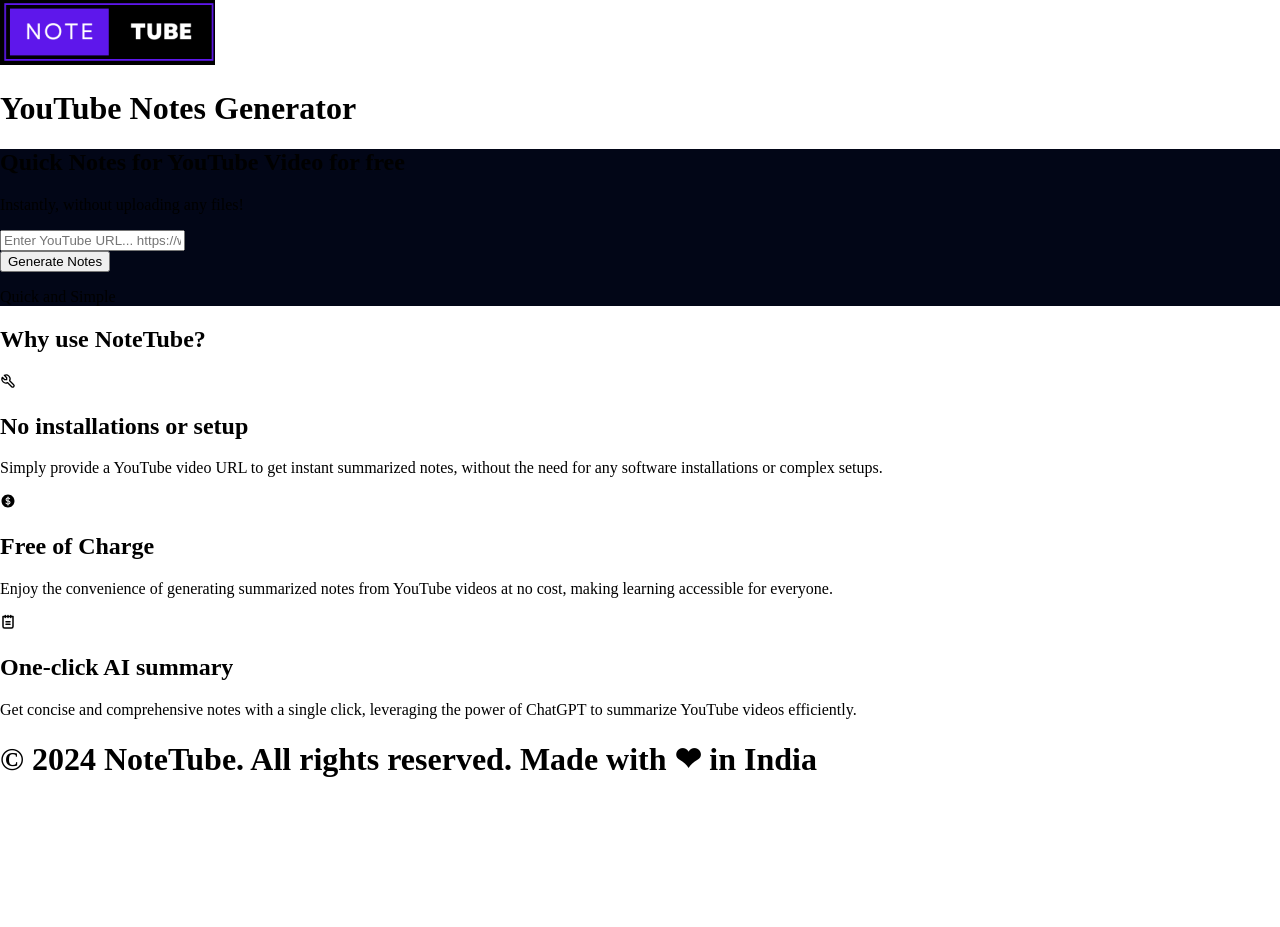
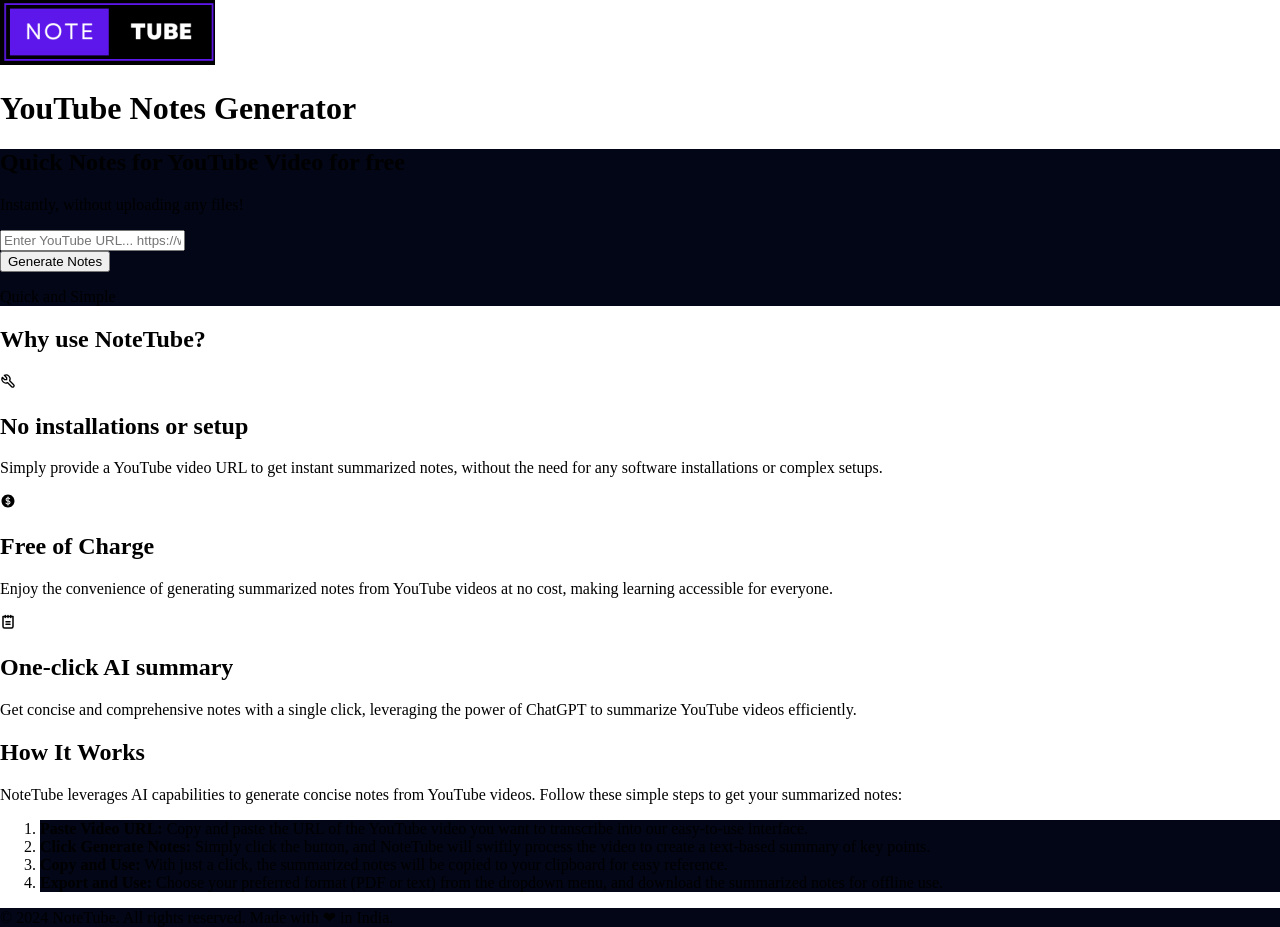
Before and after one commit to Riya267/NoteTUBE, a React (Create React App) app in the folder frontend/: page / in a window 1280 px wide. Before the commit the page ends 800 px from the top, so only its background shows below. Built offline with nearby package versions, Linux system fonts and the light colour scheme.

Commit message:
how it works section ui added

```diff
--- a/frontend/src/app/dashboard.tsx
+++ b/frontend/src/app/dashboard.tsx
@@ -5,11 +5,12 @@
 import FormWrapper from '../components/formWrapper';
 import NotesWrapper from '../components/notesWrapper';
 import CardGrid from '../components/cardGrid';
+import HowItWorks from '../components/howItWorks';
 
 export default function Dashboard() {
   const { data, error, isLoading, invokeNotesApi } = useFetchNotes();
   return (
-    <div className="relative">
+    <div className="relative flex flex-col">
       {isLoading && (
         <div className="fixed inset-0 bg-black bg-opacity-10 backdrop-blur-sm flex justify-center items-center z-50">
           <ActivityIndicator />
@@ -19,6 +20,7 @@
         <>
           <FormWrapper error={error} invokeNotesApi={invokeNotesApi} />
           <CardGrid />
+          <HowItWorks />
         </>
       ) : (
         <NotesWrapper notes={`data.notes`} videoId={`data.videoId`} />
--- a/frontend/src/components/footer.tsx
+++ b/frontend/src/components/footer.tsx
@@ -1,10 +1,11 @@
 export default function Footer() {
   return (
-    <footer className="h-24 w-auto">
-      <div className="lg:max-w-screen-lg mx-auto flex items-center justify-center pt-8 border-t border-slate-600">
-        <h1 className="text-xl lg:text-2xl font-extrabold text-pink-500 tracking-wide text-center">
-          © 2024 NoteTube. All rights reserved. Made with ❤ in India
-        </h1>
+    <footer className="bg-slate-900 h-24 w-full">
+      <div className="container mx-auto flex items-center justify-center h-full border-t border-gray-700">
+        <p className="text-lg lg:text-xl font-semibold text-gray-300 text-center">
+          © 2024 NoteTube. All rights reserved. Made with{' '}
+          <span className="text-pink-500">❤</span> in India.
+        </p>
       </div>
     </footer>
   );
--- /dev/null
+++ b/frontend/src/components/howItWorks.tsx
@@ -0,0 +1,40 @@
+import React from 'react';
+
+const HowItWorks: React.FC = () => {
+  return (
+    <section className="my-12 mx-6 rounded-full rounded-tl-none bg-gray-900 py-14">
+      <div className="max-w-4xl mx-auto px-4 sm:px-6 lg:px-8">
+        <h2 className="text-3xl lg:text-4xl font-bold text-white mb-6">
+          How It Works
+        </h2>
+        <p className="text-gray-300 text-lg mb-8">
+          NoteTube leverages AI capabilities to generate concise notes from
+          YouTube videos. Follow these simple steps to get your summarized
+          notes:
+        </p>
+        <ol className="list-decimal list-inside text-gray-300 text-lg space-y-4">
+          <li className="bg-slate-900 p-8 rounded-full rounded-tr-none border border-dashed">
+            <strong>Paste Video URL:</strong> Copy and paste the URL of the
+            YouTube video you want to transcribe into our easy-to-use interface.
+          </li>
+          <li className="bg-slate-900 p-8 rounded-full rounded-tr-none border border-dashed">
+            <strong>Click Generate Notes:</strong> Simply click the button, and
+            NoteTube will swiftly process the video to create a text-based
+            summary of key points.
+          </li>
+          <li className="bg-slate-900 p-8 rounded-full rounded-tr-none border border-dashed">
+            <strong>Copy and Use:</strong> With just a click, the summarized
+            notes will be copied to your clipboard for easy reference.
+          </li>
+          <li className="bg-slate-900 p-8 rounded-full rounded-tr-none border border-dashed">
+            <strong>Export and Use:</strong> Choose your preferred format (PDF
+            or text) from the dropdown menu, and download the summarized notes
+            for offline use.
+          </li>
+        </ol>
+      </div>
+    </section>
+  );
+};
+
+export default HowItWorks;
--- a/frontend/src/index.css
+++ b/frontend/src/index.css
@@ -27,6 +27,11 @@
   color: #020617;
 }
 
+/* border-style: dashed;
+    border-width: 1px;
+    margin-bottom: 40px;
+    background-color: #5b535340; */
+
 body {
   @apply bg-slate-900;
 }
```
